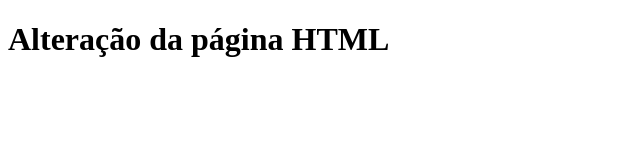
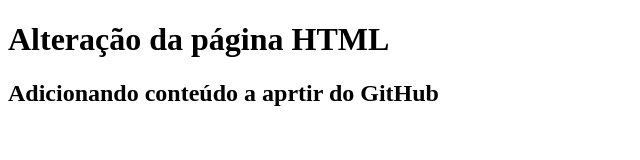
Before and after one commit to meLuisLopes-zz/gama-no-github, a plain HTML site: page index.html in a window 1280 px wide. Shown: the whole page, without its empty margins (0-640 px from the left). Drawn offline with Linux system fonts and the light colour scheme.

Commit message:
atualização a partir do GitHub

```diff
--- a/index.html
+++ b/index.html
@@ -7,5 +7,6 @@
 </head>
 <body>
 	<h1>Alteração da página HTML</h1>
+	<h2>Adicionando conteúdo a aprtir do GitHub</h2>
 </body>
 </html>
```
